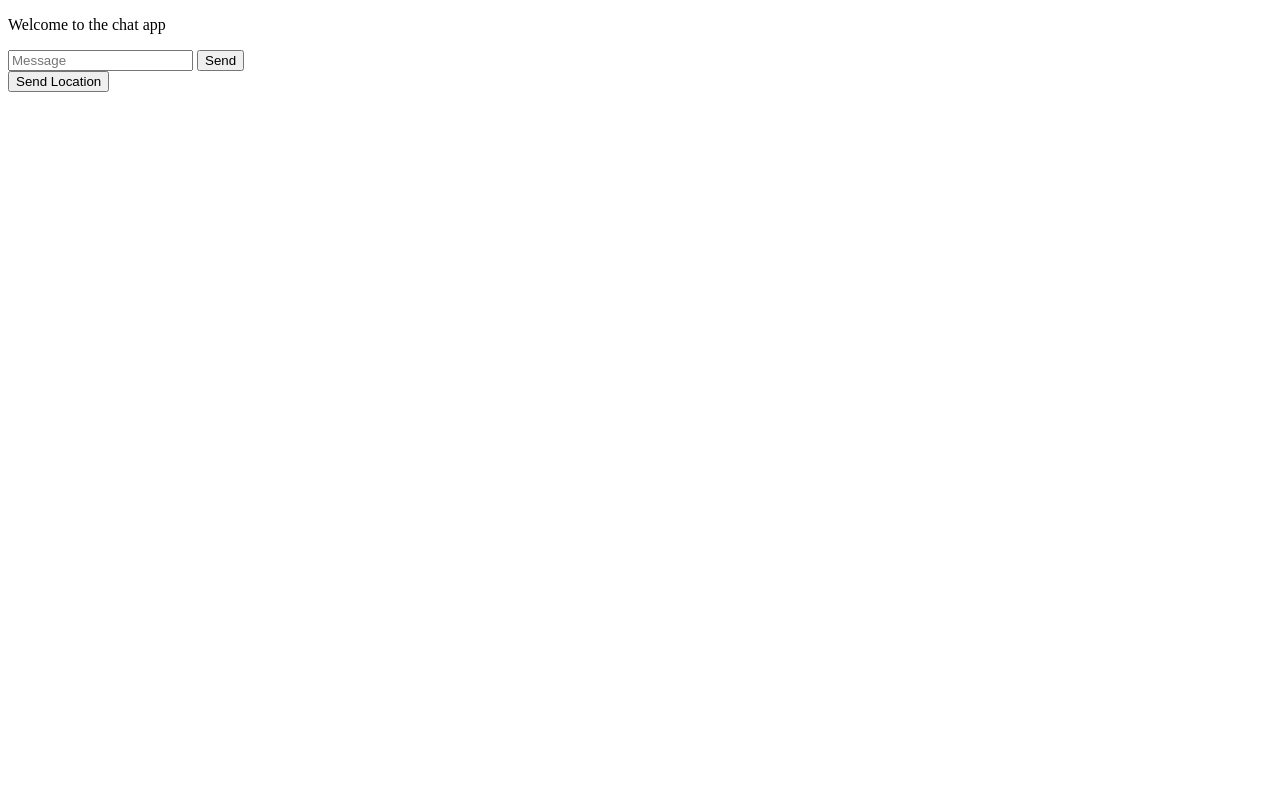
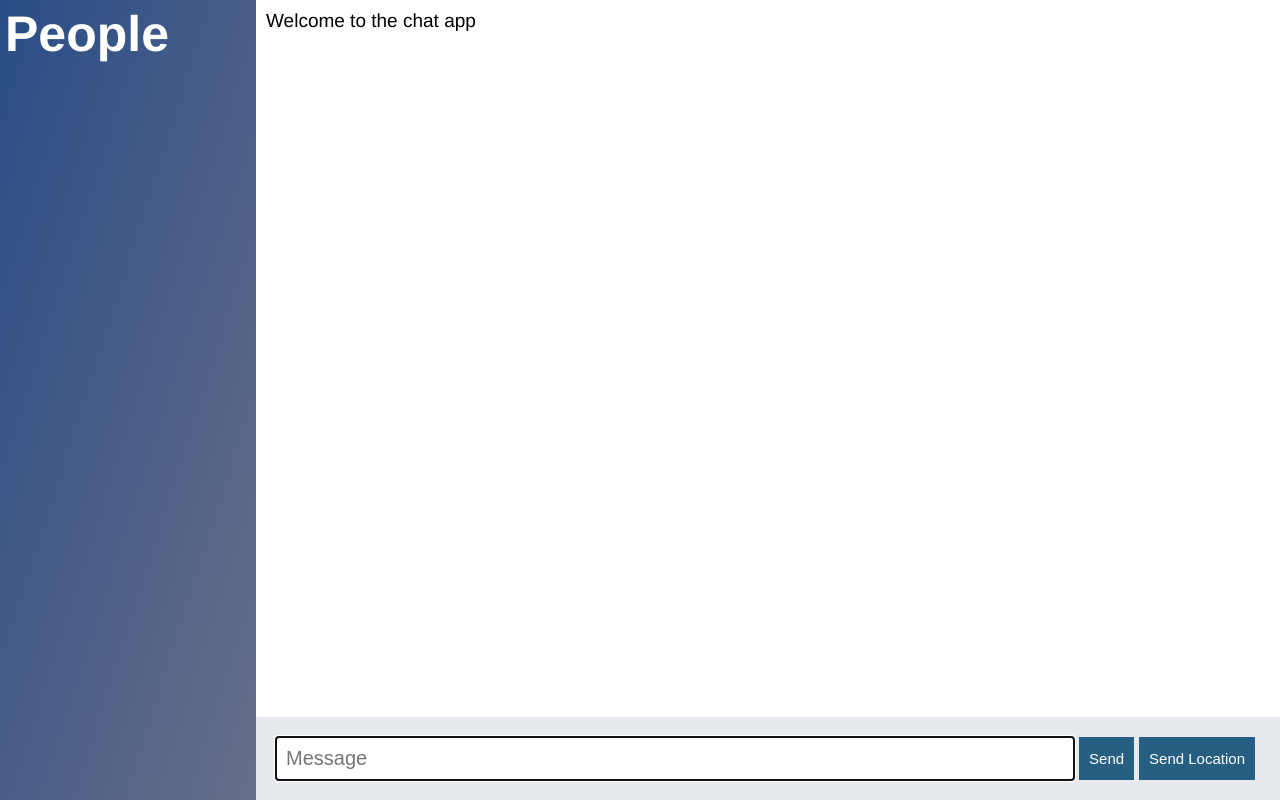
Before and after one commit to kent426/node-chat-app, a website: page public/index.html in a window 1280 px wide. Drawn offline with nearby package versions, Linux system fonts and the light colour scheme; no server answers.

Commit message:
addedd css

```diff
--- /dev/null
+++ b/public/css/styles.css
@@ -0,0 +1,152 @@
+*,
+*::after,
+*::before {
+    box-sizing: inherit;
+    margin:0;
+    padding:0;
+}
+
+html {
+    font-size:62.5%;
+    font-family: "HelveticaNeue-Light", "Helvetica Neue Light", "Helvetica Neue", Helvetica, Arial, "Lucida Grande", sans-serif;
+    font-weight: 300;
+}
+
+body {
+    box-sizing: border-box;
+
+}
+
+.container {
+    display: flex;
+    position: absolute;
+    height: 100%;
+    width: 100%;
+    top:0;
+    left:0;
+}
+
+.leftbar {
+    color: white;
+    flex-basis: 20%;
+    font-size: 2.5rem;
+    padding: 0.5rem;
+    background-image: linear-gradient(to right bottom, rgb(41, 77, 135),rgb(103, 110, 137))
+
+}
+
+.rightbar {
+    flex-grow: 1;
+    display: flex;
+    flex-direction: column;
+
+}
+
+.rightbar--topview {
+    flex: 1;
+    font-size: 1.9rem;
+    padding: 1rem
+
+}
+.rightbar ol {
+    list-style-type: none;
+    list-style-position: inside;
+}
+
+.rightbar li {
+    margin: 0.2rem;
+}
+.rightbar--sendview {
+    flex:0 0 10%;
+    display: flex;
+    align-items: stretch;
+    background: #e6eaee;
+    border: none;
+    padding: 2rem;
+
+
+}
+.rightbar--sendview--form {
+    flex: 1;
+    display: flex;
+    font-weight: 40;
+
+
+
+}
+
+.rightbar--sendview--form--input{
+    flex:1;
+    margin-right: .5rem;
+    border: none;
+    padding: 1rem;
+    font-size: 2rem;
+
+
+    button {
+        border: none;
+        background: #265f82;
+        color: white;
+        cursor: pointer;
+        padding: 10px;
+        transition: background .3s ease;
+      }
+
+      button:hover {
+        border: none;
+        background: #1F4C69;
+        color: white;
+        padding: 10px;
+      }
+
+      button:disabled {
+        cursor: default;
+        background: #698ea5;
+      }}
+.rightbar--sendview--form--button {
+    margin-right: .5rem;
+    border: none;
+    padding: 1rem;
+    font-size: 1.5rem
+
+}
+
+.rightbar--sendview--locationButton {
+
+    display: block;
+    margin-right: .5rem;
+        padding: 1rem;
+        font-size: 1.5rem;
+        border: none;
+
+}
+
+button {
+    border: none;
+    background: #265f82;
+    color: white;
+    cursor: pointer;
+    padding: 10px;
+    transition: background .3s ease;
+  }
+
+  button:hover {
+    border: none;
+    background: #1F4C69;
+    color: white;
+    padding: 10px;
+  }
+
+  button:disabled {
+    cursor: default;
+    background: #698ea5;
+  }
+
+@media (max-height: 600px) {
+
+    .rightbar--sendview {
+        margin-bottom: 1rem;
+
+    }
+
+  }
--- a/public/index.html
+++ b/public/index.html
@@ -3,19 +3,32 @@
 <html>
     <head>
         <meta charset="utf-8">
+        <link rel='stylesheet' href='css/styles.css' >
 
     </head>
     <body>
-        <p>Welcome to the chat app</p>
+        <div class='container'>
+            <div class='leftbar'>
+                <h1>People</h1>
+            </div>
+            <div class='rightbar'>
+                <div class='rightbar--topview'>
+                    <p>Welcome to the chat app</p>
 
-        <ol id='message-list'></ol>
+                    <ol id='message-list'></ol>
+                </div>
 
-        <form id='message-form'>
-            <input name='message' type='text' placeholder="Message" />
-            <button>Send</button>
+                <div class="rightbar--sendview">
 
-        </form>
-        <button id='send-location'> Send Location</button>
+                    <form id='message-form' class="rightbar--sendview--form">
+                        <input name='message' type='text' placeholder="Message" class="rightbar--sendview--form--input" autofocus  autocomplete="off"/>
+                        <button  class="rightbar--sendview--form--button">Send</button>
+
+                    </form>
+                    <button id='send-location' class="rightbar--sendview--locationButton"> Send Location</button>
+                </div>
+            </div>
+        </div>
 
         <script src="/socket.io/socket.io.js"></script>
         <script src='/js/libs/jquery-3.3.1.min.js'></script>
--- a/public/js/index.js
+++ b/public/js/index.js
@@ -27,9 +27,9 @@ $('#message-form').on('submit', function(e) {
         from: 'user',
         text: message
     }, function() {
+        $("[name='message']").val('')
+    })
 
-    })
-    $("[name='message']").val('')
 
 })
 
@@ -39,13 +39,17 @@ locationButton.on('click', function() {
         return alert('Geolocation not supported by your browser.')
     }
 
+    locationButton.attr('disabled', 'disabled').text('Sending Location...')
+
     navigator.geolocation.getCurrentPosition(function(position) {
         console.log(position)
         socket.emit('createLocationMessage',{
             lat: position.coords.latitude,
             long: position.coords.longitude
         })
+        locationButton.removeAttr('disabled').text('Send Location')
     }, function(err) {
+        locationButton.removeAttr('disabled').text('Send Location')
         alert(`Unable to fetch location. ${err.code}, ${err.message}`)
     })
 })
```
